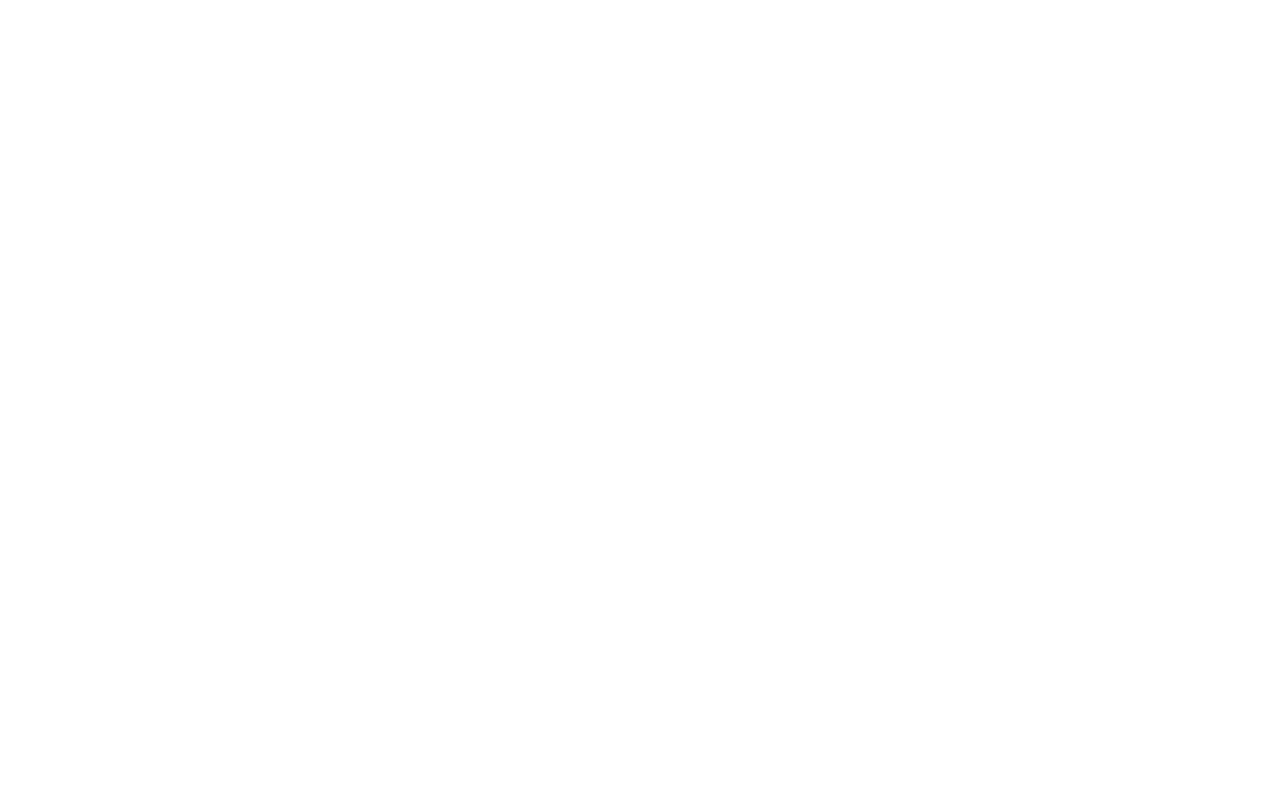
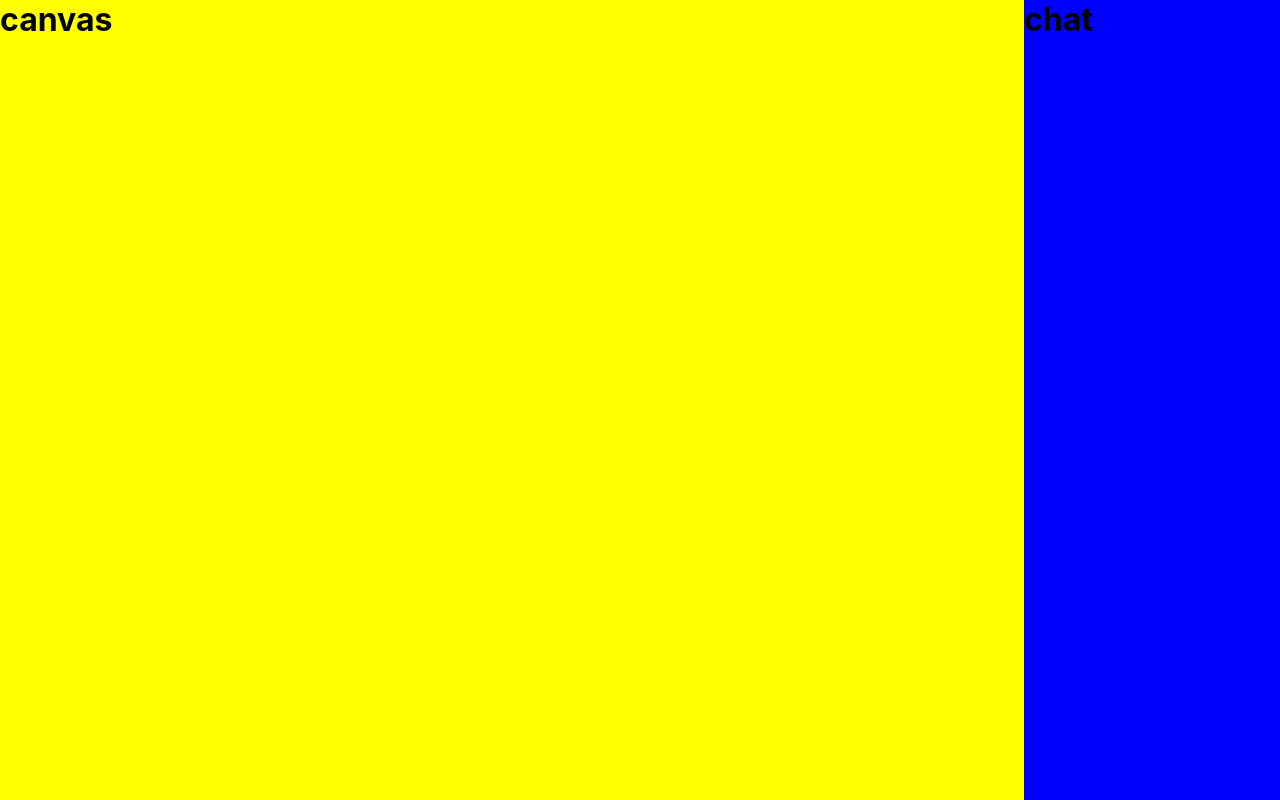
Before and after one commit to ORavid25/drawing-app, a React (Create React App) app: page /canvasRoom in a window 1280 px wide. Before the commit this address had no page. Built offline with nearby package versions, Linux system fonts and the light colour scheme.

Commit message:
create canvasPage & add router

```diff
--- /dev/null
+++ b/src/css/CanvasPage.css
@@ -0,0 +1,24 @@
+
+.container{
+    min-width: 100%;
+    min-height: 100vh;
+    background-color: red;
+}
+
+.components-wrapper{
+    background-color:green;
+    min-width: 90%;
+    min-height:100vh;
+    display: flex;
+    flex-direction: row;
+}
+
+.canvas{
+    background-color:yellow;
+    width: 80%;
+}
+
+.chat{
+    background-color:blue;
+    width: 20%;
+}
--- /dev/null
+++ b/src/pages/canvasPage.js
@@ -0,0 +1,20 @@
+import React from 'react';
+import '../css/CanvasPage.css';
+
+const canvasPage = () => {
+    return (
+        <div className="container">
+            <div className="components-wrapper">
+                <div className="canvas">
+                    <h1>canvas</h1>
+                </div>
+                <div className="chat">
+                <h1>chat</h1>
+                </div>
+            </div>
+
+        </div>
+    );
+};
+
+export default canvasPage;
--- a/src/pages/routerManager.js
+++ b/src/pages/routerManager.js
@@ -1,5 +1,6 @@
 import React from "react";
 import {  Route  , Routes} from "react-router-dom";
+import CanvasPage from "./canvasPage";
 import HomePage from "./homePage";
 import RoomsPage from "./RoomsPage";
 
@@ -8,6 +9,7 @@ const routerManager = () => {
     <Routes>
       <Route path="/" element={<HomePage/>}/>
       <Route path="/rooms" element={<RoomsPage/>}/>
+      <Route path="/canvasRoom" element={<CanvasPage/>}/>
 
     </Routes>
 
```
